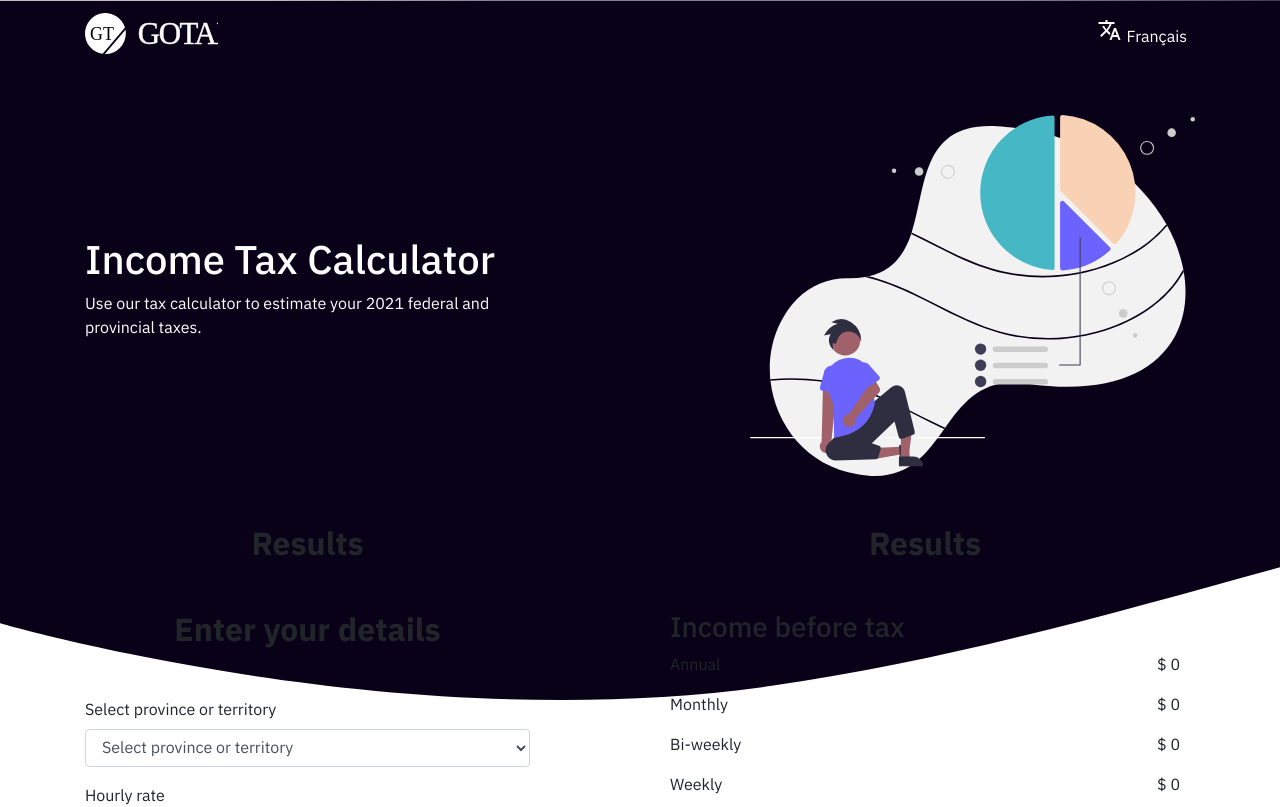
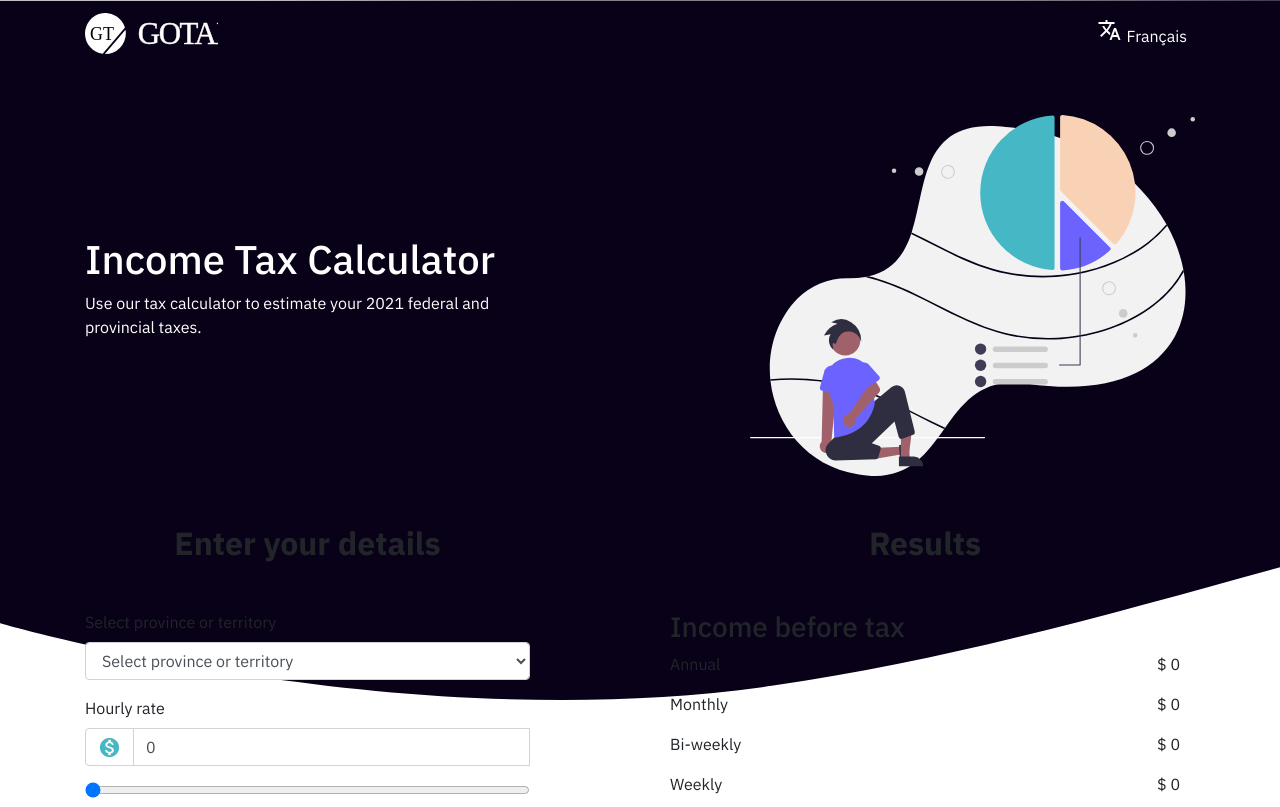
Before and after one commit to oni20/Tax-Calculator, a Next.js app in the folder tax-calculator-next/: page / in a window 1280 px wide. Shown: the top 807 px of the page. Built offline with nearby package versions, Linux system fonts and the light colour scheme.

Commit message:
fixed calculation title

```diff
--- a/tax-calculator-next/components/Body/Body.js
+++ b/tax-calculator-next/components/Body/Body.js
@@ -78,8 +78,7 @@ const Body = props => {
       <Container className="mt-5">
         <Row>
           <Col xs={12} sm={5} md={5} lg={5}>
-            <CardUp cardTitle={props.bodyContent.resultTitle} cardAssent="card-up__color--teal">
-            <h2 className = "text-center font-weight-bold heading__h2 mb-5" > Enter your details </h2>
+            <CardUp cardTitle={props.bodyContent.CalculationTitle} cardAssent="card-up__color--teal">
             <Form action="#" noValidate validated={validated} onSubmit={handleSubmit} onChange={calculateSalary}>
               <Form.Group controlId="formSelectProvince">
                 <Form.Label>{props.bodyContent.provinceDD}</Form.Label>
--- a/tax-calculator-next/data/Translator.js
+++ b/tax-calculator-next/data/Translator.js
@@ -68,6 +68,7 @@ const dictionary = {
             ],
             "calculateBtn": "Calculate",
             "resultTitle": "Results",
+            "CalculationTitle": "Enter your details",
             "resultTable": {
                 "beforeTaxCaption": "Income before tax",
                 "afterTaxCaption": "Income after tax",
@@ -161,6 +162,7 @@ const dictionary = {
             ],
             "calculateBtn": "Calculer",
             "resultTitle": "Résultats",
+            "CalculationTitle": "Entrez vos coordonnées",
             "resultTable": {
                 "beforeTaxCaption": "Revenu avant impôt",
                 "afterTaxCaption": "Revenu après impôt",
```
